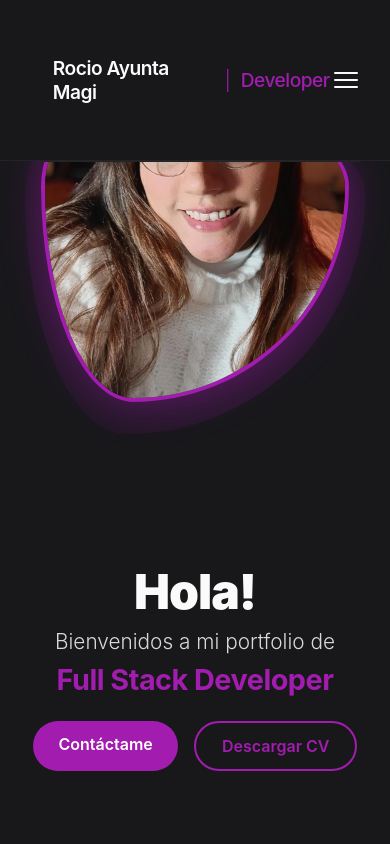
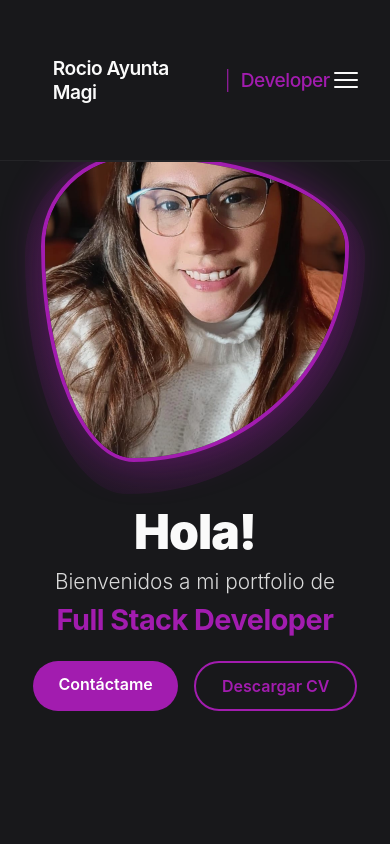
Before and after one commit to rocioayuntamagi/mi-portfolio, a Next.js app: page / in a window 390 px wide. Shown: the top 844 px of the page. Built offline with nearby package versions, Linux system fonts and the light colour scheme.

Commit message:
photo responsive

```diff
--- a/src/app/globals.css
+++ b/src/app/globals.css
@@ -143,7 +143,7 @@ html {
   display: flex;
   justify-content: center;
   padding: 4rem 0;
-  margin-top: 30px;
+  margin-top: 90px;
   min-height: calc(100vh - 120px);
 }
 
@@ -161,6 +161,7 @@ html {
   flex: 1;
   text-align: left;
   max-width: 500px;
+  margin-top: -120px;
 }
 
 .portfolio-greeting {
```
